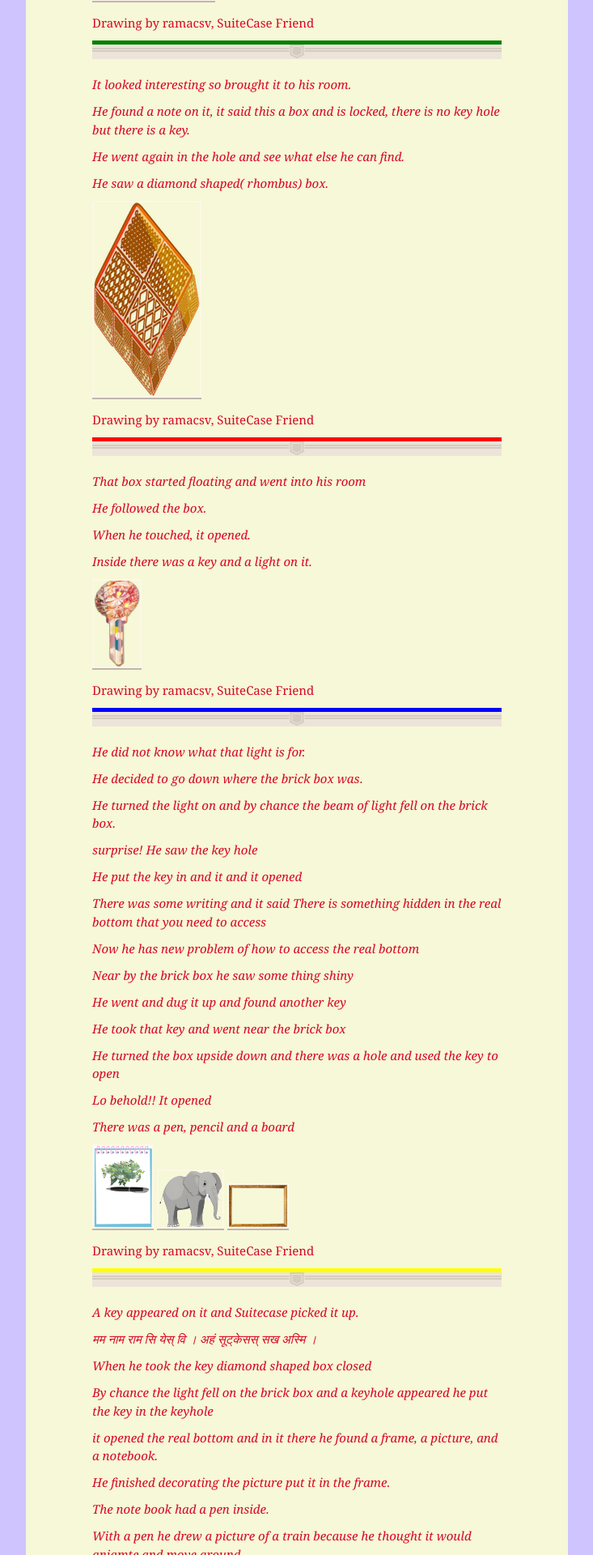
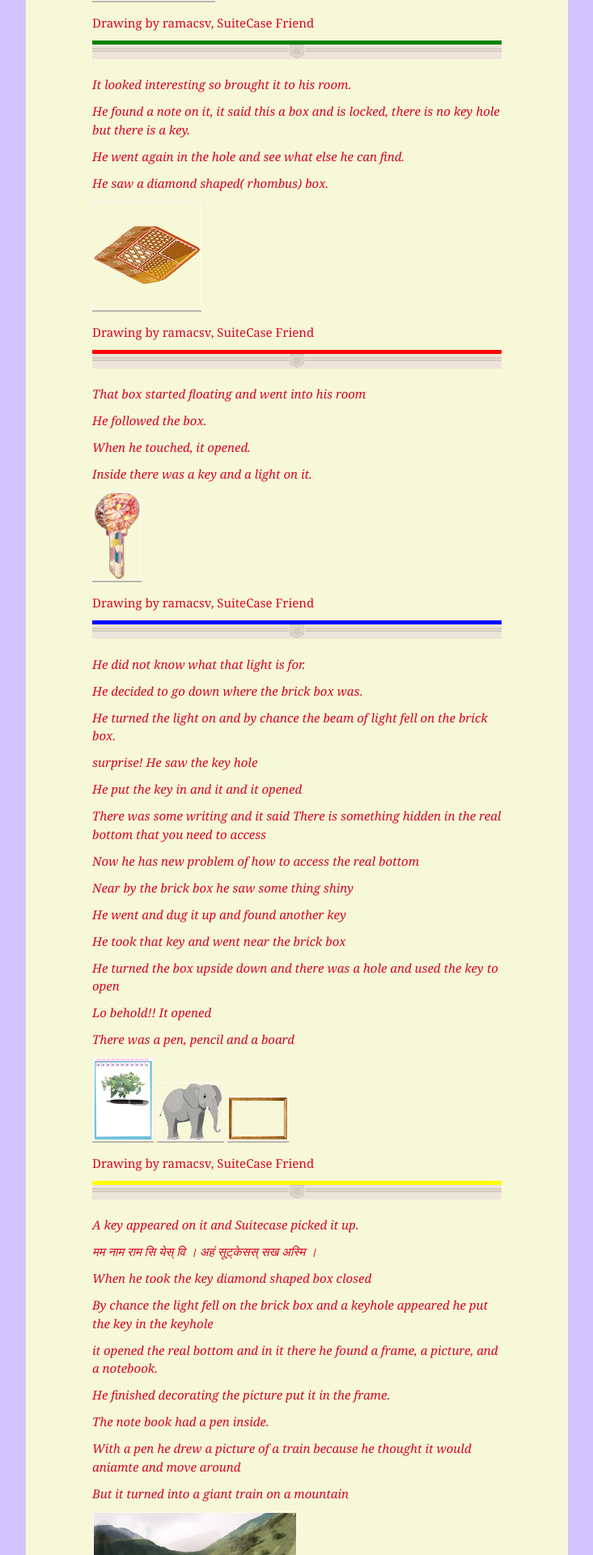
Before and after one commit to Ramacsv/suitecasekey, a Jekyll site: the page built from index.md, in a window 1280 px wide. Shown: the part 919-2839 px from the top of the page at 81% size, without its empty margins (273-1006 px from the left). Built offline with Jekyll 4.4.1, drawn with Linux system fonts in a browser that asks for light colours; our own code applies the rules of GitHub Pages for plain Markdown files.

Commit message:
Update index.md

```diff
--- a/index.md
+++ b/index.md
@@ -36,7 +36,7 @@ _He went again in the hole and see what else he can find._
 
 _He saw a diamond shaped( rhombus) box._
 
-![alt Box](assets/images/diamondbox-3.png "Diamond/Rhombus shape Box")
+![alt Box](assets/images/diamondbox2.png "Diamond/Rhombus shape Box")
 
 <b>Drawing by ramacsv, SuiteCase Friend</b>
 <hr style="border-top:5px solid Red">
```
